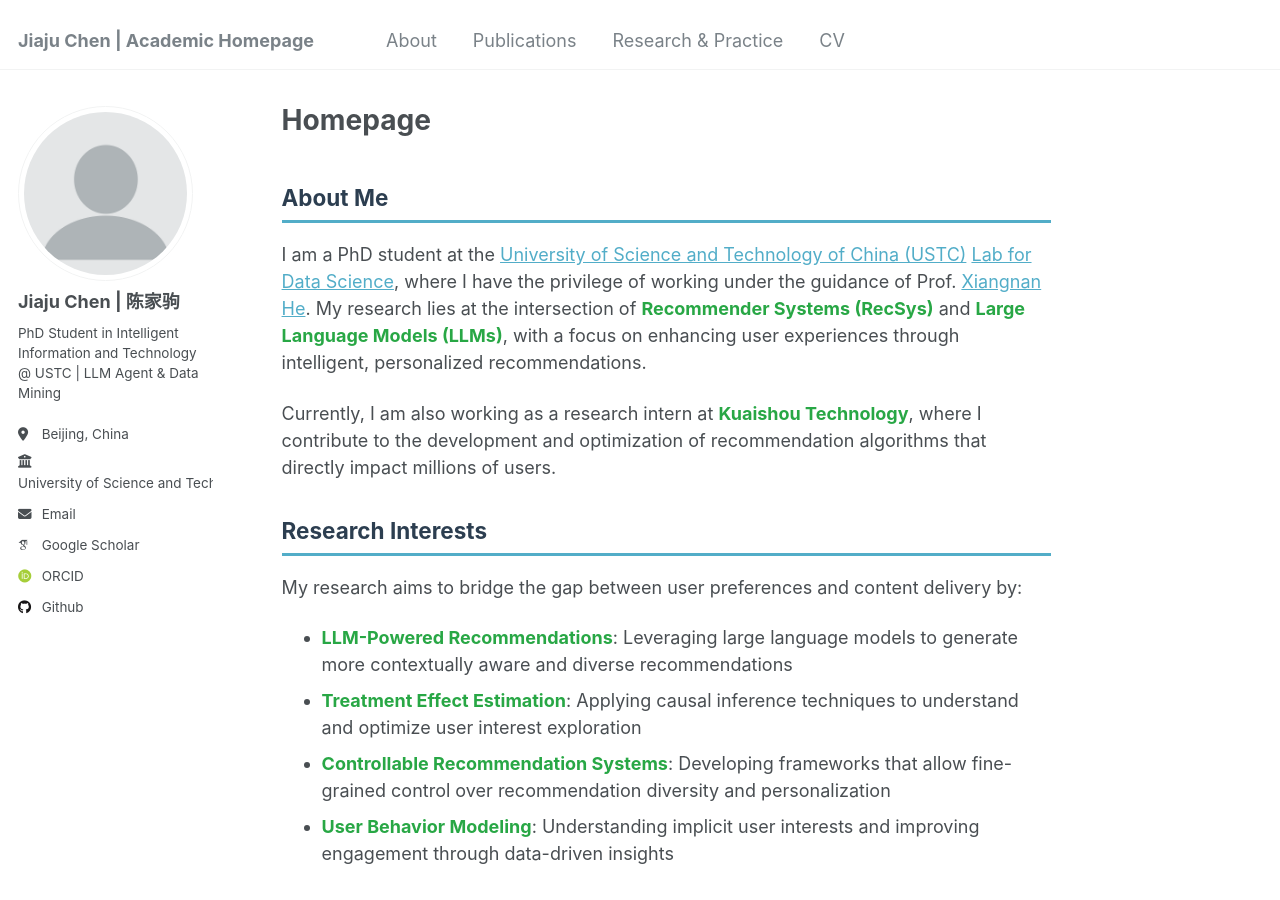
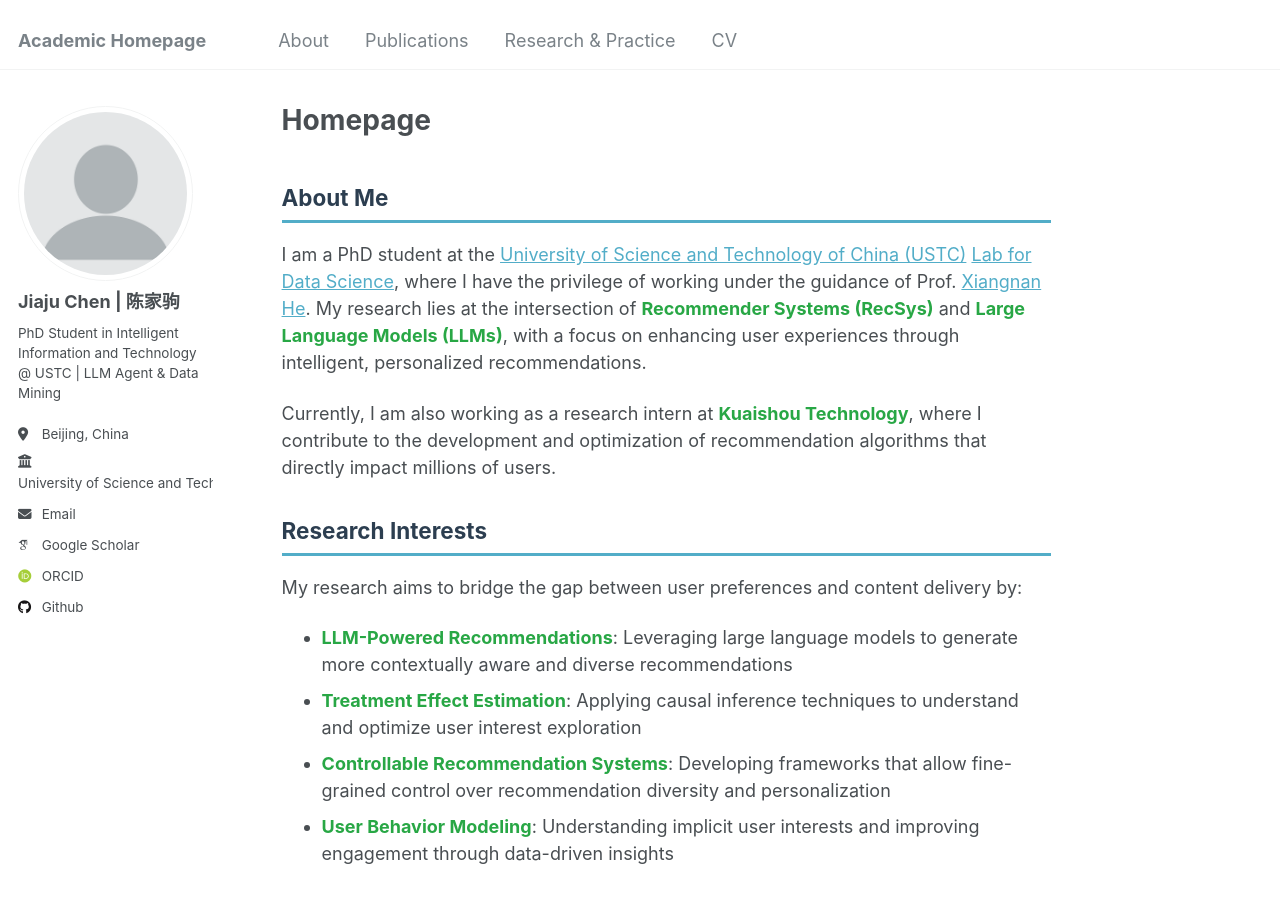
Before and after one commit to Jiaju-Chen/Jiaju-Chen.github.io, a Jekyll site: the page built from _pages/about.md, in a window 1280 px wide and 900 px high. Built offline with Jekyll 4.4.1, drawn with Linux system fonts in a browser that asks for light colours; some web fonts are replaced.

Commit message:
update2026

```diff
--- a/_config.yml
+++ b/_config.yml
@@ -8,7 +8,7 @@
 
 # Basic Site Settings
 locale                   : "en-US"
-title                    : "Jiaju Chen | Academic Homepage"
+title                    : "Academic Homepage"
 title_separator          : "-"
 name                     : &name "Jiaju Chen"
 description              : &description "Jiaju Chen's academic homepage - Research on Recommender Systems and Large Language Models"
```
